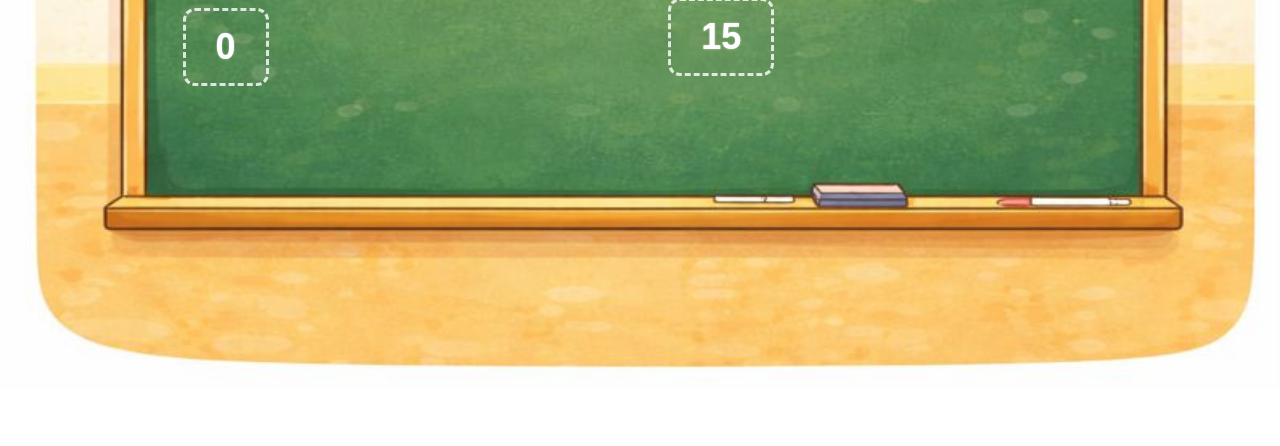
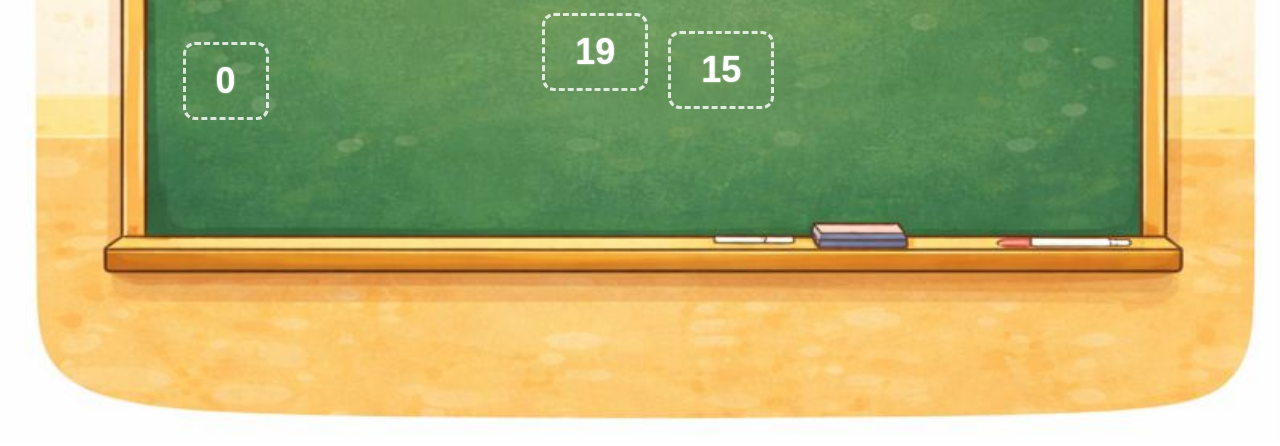
Before and after one commit to imkehoegden/schlaupause, a website: page school/downstairs/classroomsDownstairs/math/Minus/minusBis20OhneZehnerübergang.html in a window 1280 px wide. Shown: the part 411-857 px from the top of the page. Before the commit the page ends 804 px from the top, so only its background shows below. Drawn offline with Linux system fonts and the light colour scheme.

Commit message:
Fix: Minus bis 20 leicht screen size adjusted

```diff
--- a/school/downstairs/classroomsDownstairs/math/Minus/minusBis20OhneZehnerübergang.html
+++ b/school/downstairs/classroomsDownstairs/math/Minus/minusBis20OhneZehnerübergang.html
@@ -10,6 +10,14 @@
         margin: 0;
         height: 100vh;
       }
+
+      .container {
+        max-width: 1400px;
+        position: relative;
+        margin: 0 auto;
+        aspect-ratio: 3 / 2;
+      }
+
       #board {
         position: absolute;
         top: 20%;
@@ -17,6 +25,7 @@
         width: 80%;
         height: 55%;
       }
+
       img {
         margin: 0 auto;
         width: 100%;
@@ -80,10 +89,12 @@
   </head>
 
   <body>
-    <button id="backBtn">← Zurück</button>
-    <img src="../../../../../pictures/Tafel.jpeg" alt="" />
-    <div id="board">
-      <div id="question">?</div>
+    <div class="container">
+      <button id="backBtn">← Zurück</button>
+      <img src="../../../../../pictures/Tafel.jpeg" alt="" />
+      <div id="board">
+        <div id="question">?</div>
+      </div>
     </div>
   </body>
 </html>
```
